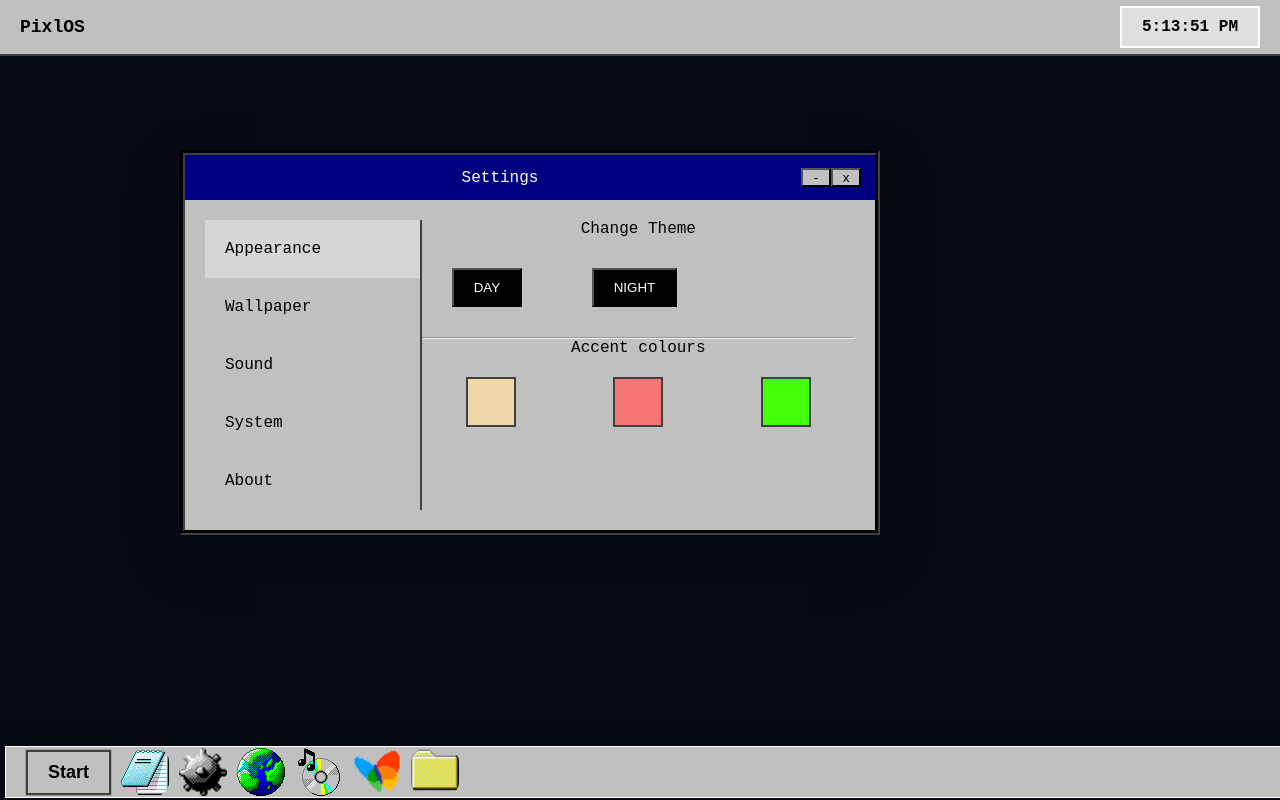
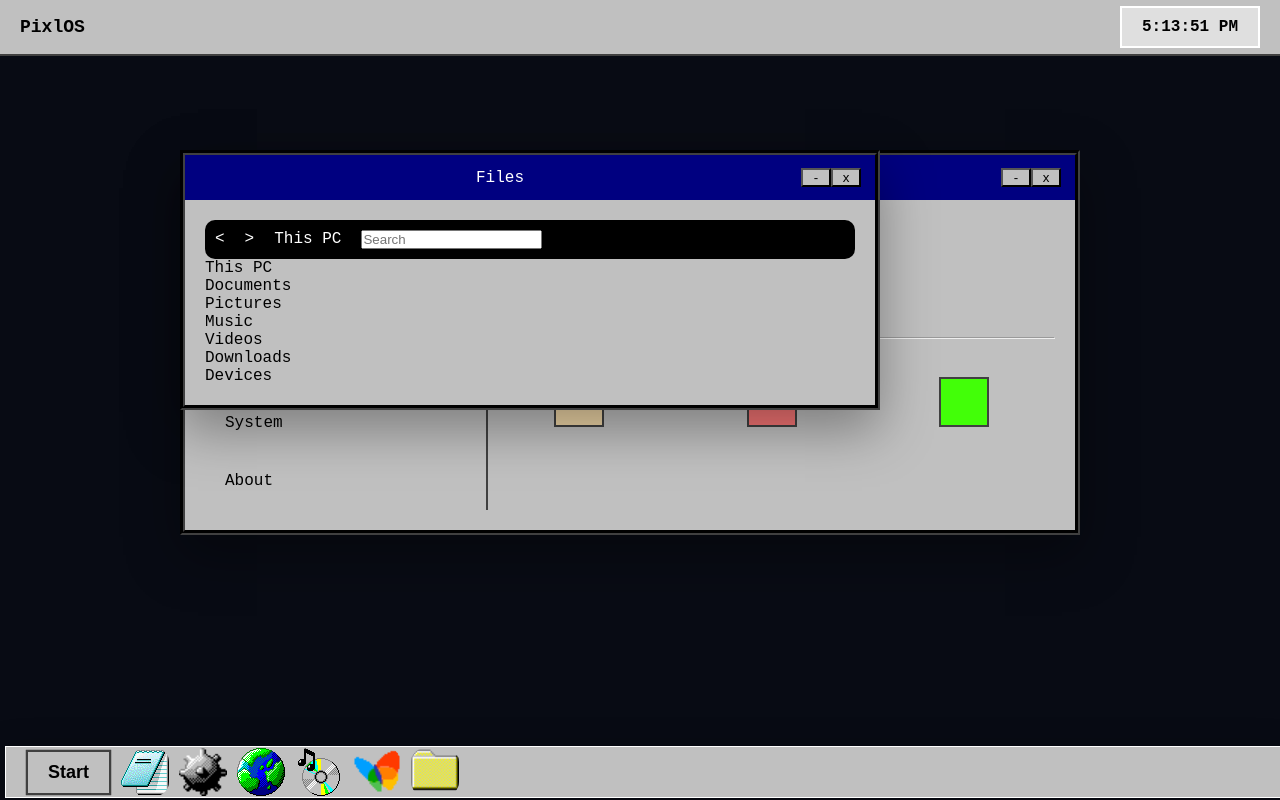
Before and after one commit to RaphelReji/PixlOS, a plain HTML site: page index.html in a window 1280 px wide. Both pictures are taken after a click on the picture 203 px from the left and 772 px from the top of the page. Drawn offline with Linux system fonts and the light colour scheme.

Commit message:
added file structure

```diff
--- a/index.html
+++ b/index.html
@@ -177,6 +177,17 @@
 
               <div class="appear-h1">Wallpapers</div>
 
+              <div id="wallpaper-img-grid">
+                <img src="assets/background/cat.jpg" class="wallpaper-img">
+                <img src="assets/background/day.jpg" class="wallpaper-img">
+                <img src="assets/background/eagle.jpg" class="wallpaper-img">
+                <img src="assets/background/kit.jpg" class="wallpaper-img">
+                <img src="assets/background/nature.jpg" class="wallpaper-img">
+               <img src="assets/background/night.jpg" class="wallpaper-img">
+                <img src="assets/background/night2.jpg" class="wallpaper-img">
+                <img src="assets/background/sheep.jpg" class="wallpaper-img">
+              </div>
+
 
 
 
@@ -230,6 +241,58 @@
 
 
 
+
+
+           <!--start of files-->
+        <div id="files-window" class="window">
+          <div class="window-bar">
+            <span>Files</span>
+
+            <button id="minimize-start" class="minimize-btn">-</button>
+
+            <button id="close-browser" class="close-btn">x</button>
+          </div>
+
+        <div class="window-content">
+
+          <div id="files-topbar">
+            <span> < </span>
+            <span> > </span>
+
+            <div>This PC</div>
+
+            <input type="search" autocomplete="off" placeholder="Search">
+
+          </div>
+
+         <div id="files-main-"><!--files div grid start-->
+
+         <div>
+           <div>This PC</div>
+           <div>Documents</div>
+           <div>Pictures</div>
+           <div>Music</div>
+           <div>Videos</div>
+           <div>Downloads</div>
+           <div>Devices</div>
+         </div>
+
+
+
+
+
+         <div></div>
+
+
+         </div><!--files div grid end-->
+
+          </div>
+
+        </div>
+        <!--end of files-->
+
+
+
       </section>
 
 
--- a/styles/style.css
+++ b/styles/style.css
@@ -136,6 +136,9 @@ body{
   overflow: auto;
   box-shadow: 0 20px 50px rgba(0, 0, 0, 0.35);
   display: none;
+}
+#settings-window{
+    width: 900px;
 }
 .window-bar{
   height: 45px;
@@ -336,3 +339,30 @@ min-height: fit-content;
 #about-window{
   display: none;
 }
+#wallpaper-img-grid{
+  display: grid;
+  grid-template-columns: 1fr 1fr 1fr;
+  gap: 10px;
+  margin: 10px;
+}
+.wallpaper-img{
+  width: 200px;
+  border-radius: 10px;
+  filter: grayscale(1);
+  transition: 0.3s;
+}
+.wallpaper-img:hover{
+  transform: scale(1.03);
+}
+#files-window{
+  display: block;
+}
+#files-topbar{
+    display: flex;
+   gap: 20px;
+   background-color: var(--pixel-black);
+   color: var(--text-light);
+   padding: 10px;
+   border-radius: 10px;
+   width: 100%;
+}
```
Also changed, not shown: assets/background/cat.jpg (added), assets/background/day.jpg (added), assets/background/eagle.jpg (added), assets/background/kit.jpg (added), assets/background/nature.jpg (added), assets/background/night.jpg (added), assets/background/night2.jpg (added), assets/background/sheep.jpg (added).
